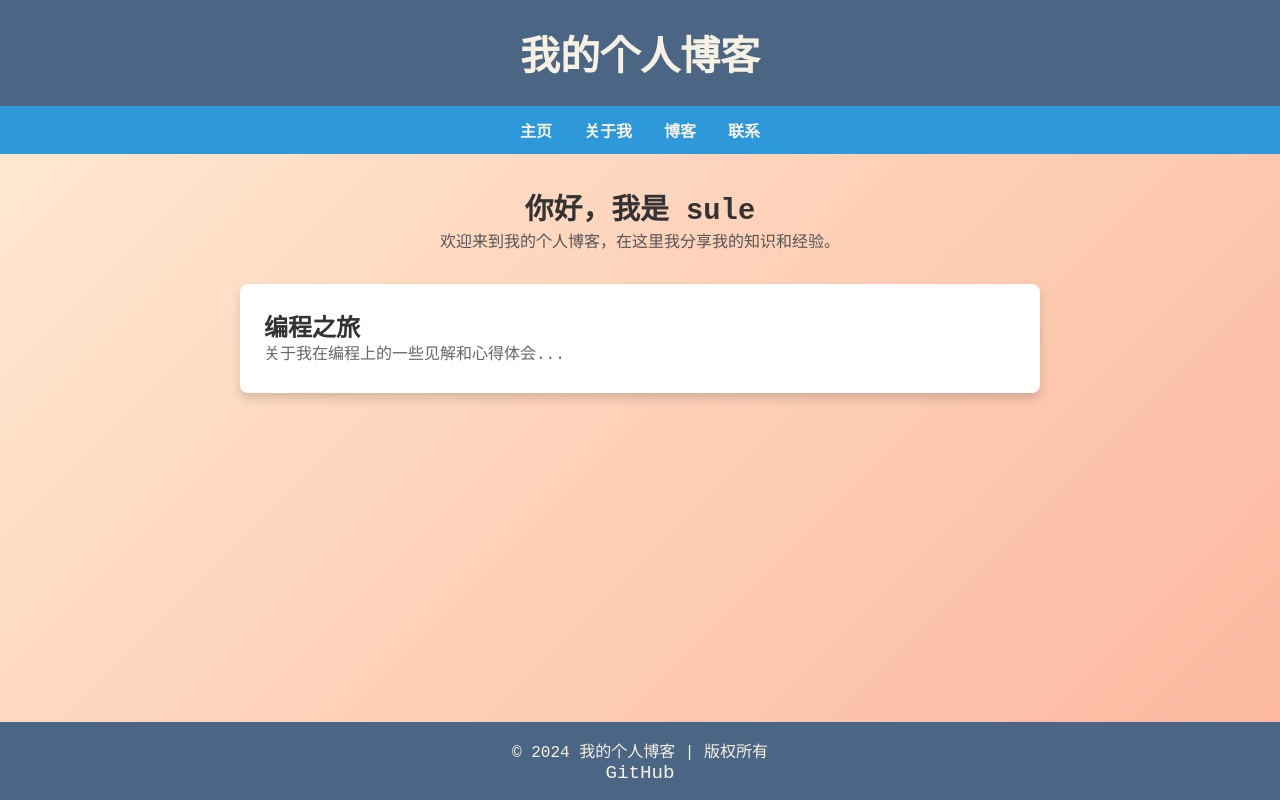
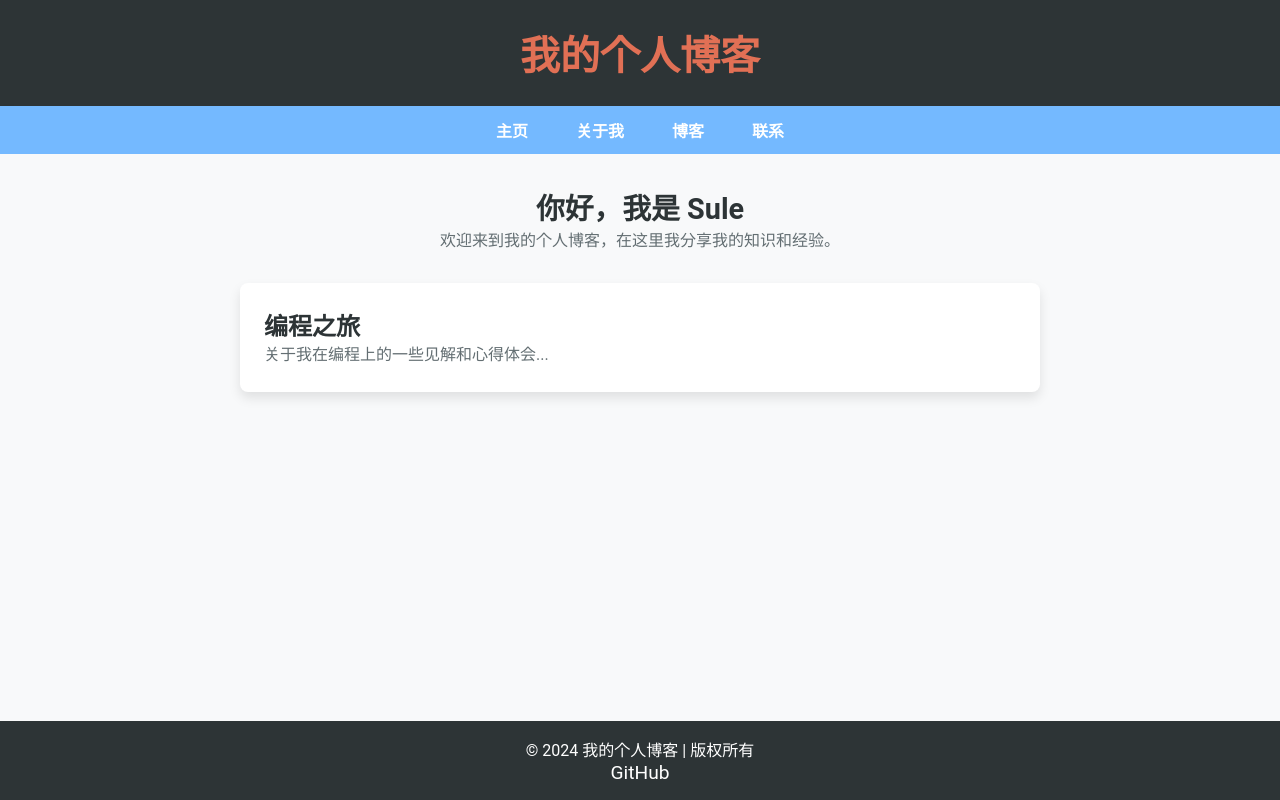
Before and after one commit to suleppp/suleppp.github.io, a plain HTML site: page index.html in a window 1280 px wide. Drawn offline with Linux system fonts and the light colour scheme.

Commit message:
Update index.html

```diff
--- a/index.html
+++ b/index.html
@@ -10,12 +10,12 @@
             margin: 0;
             padding: 0;
             box-sizing: border-box;
-            font-family: 'Courier New', monospace;
+            font-family: 'Roboto', sans-serif;
         }
 
         body {
-            background: linear-gradient(135deg, #ffecd2, #fcb69f);
-            color: #333;
+            background: linear-gradient(135deg, #ffffff, #f0f5f9);
+            color: #2f3542;
             display: flex;
             flex-direction: column;
             min-height: 100vh;
@@ -23,33 +23,37 @@
 
         /* 头部样式 */
         header {
-            background-color: #4b6584;
-            color: #f7f1e3;
+            background-color: #2d3436;
+            color: #ffffff;
             padding: 1.5rem;
             text-align: center;
+            box-shadow: 0 4px 8px rgba(0, 0, 0, 0.1);
         }
 
         header h1 {
             font-size: 2.5rem;
+            color: #e17055;
         }
 
         /* 导航栏 */
         nav {
             display: flex;
             justify-content: center;
-            background-color: #2d98da;
+            background-color: #74b9ff;
             padding: 0.75rem;
+            box-shadow: 0 4px 8px rgba(0, 0, 0, 0.05);
         }
 
         nav a {
-            color: #f7f1e3;
+            color: #ffffff;
             text-decoration: none;
-            margin: 0 1rem;
+            margin: 0 1.5rem;
             font-weight: bold;
+            transition: color 0.3s;
         }
 
         nav a:hover {
-            color: #ff7979;
+            color: #ffeaa7;
         }
 
         /* 主体内容 */
@@ -59,6 +63,7 @@
             flex-direction: column;
             align-items: center;
             padding: 2rem;
+            background: #f8f9fa;
         }
 
         /* 个人信息 */
@@ -69,11 +74,11 @@
 
         .profile h2 {
             font-size: 1.8rem;
-            color: #333;
+            color: #2d3436;
         }
 
         .profile p {
-            color: #555;
+            color: #636e72;
             max-width: 600px;
             margin: 0 auto;
         }
@@ -85,27 +90,33 @@
         }
 
         .post {
-            background-color: #fff;
+            background-color: #ffffff;
             border-radius: 8px;
             padding: 1.5rem;
-            margin-bottom: 1rem;
-            box-shadow: 0 6px 10px rgba(0, 0, 0, 0.15);
+            margin-bottom: 1.5rem;
+            box-shadow: 0 6px 12px rgba(0, 0, 0, 0.1);
+            transition: transform 0.3s, box-shadow 0.3s;
+        }
+
+        .post:hover {
+            transform: translateY(-4px);
+            box-shadow: 0 10px 16px rgba(0, 0, 0, 0.15);
         }
 
         .post h3 {
             font-size: 1.5rem;
-            color: #333;
+            color: #2d3436;
         }
 
         .post p {
-            color: #666;
+            color: #636e72;
             line-height: 1.6;
         }
 
         /* 页脚 */
         footer {
-            background-color: #4b6584;
-            color: #f7f1e3;
+            background-color: #2d3436;
+            color: #ffffff;
             text-align: center;
             padding: 1rem;
             width: 100%;
@@ -115,14 +126,15 @@
         }
 
         .social-icons a {
-            color: #f7f1e3;
+            color: #ffffff;
             margin: 0 0.5rem;
             text-decoration: none;
             font-size: 1.2rem;
+            transition: color 0.3s;
         }
 
         .social-icons a:hover {
-            color: #ff7979;
+            color: #e17055;
         }
     </style>
 </head>
@@ -145,7 +157,7 @@
     <main>
         <!-- 个人信息 -->
         <section class="profile">
-            <h2>你好，我是 sule</h2>
+            <h2>你好，我是 Sule</h2>
             <p>欢迎来到我的个人博客，在这里我分享我的知识和经验。</p>
         </section>
 
```
